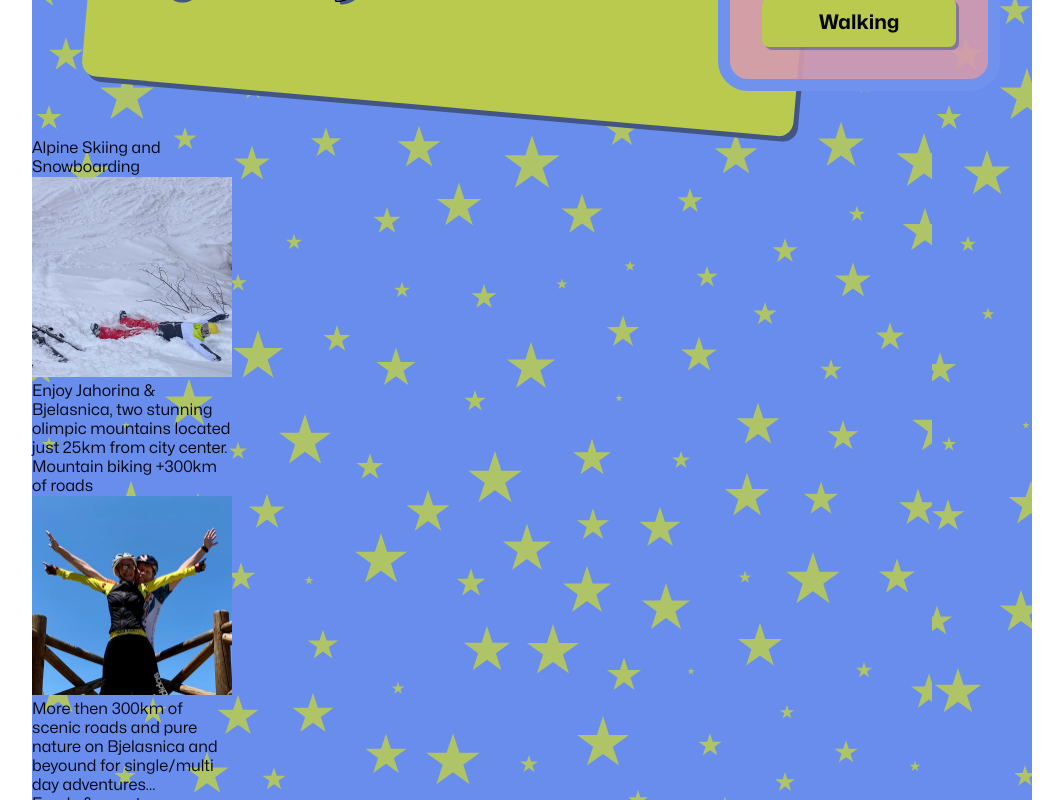
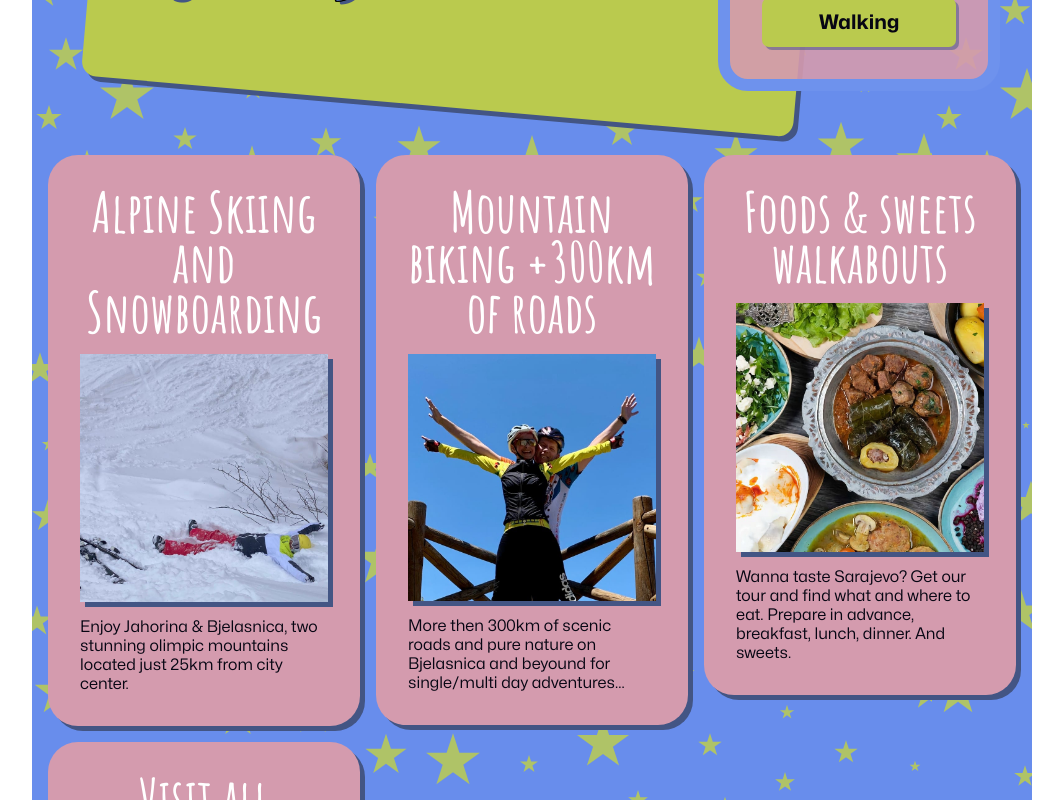
Before and after one commit to drkedrkedjon/sarajevo-tours-react, a React (Vite) app: page / in a window 1280 px wide. Shown: the part 400-1200 px from the top of the page, without its empty margins (108-1171 px from the left). Built offline with nearby package versions, Linux system fonts and the light colour scheme.

Commit message:
Working on container queries for card component

```diff
--- a/css-styles.css
+++ b/css-styles.css
@@ -204,6 +204,7 @@ meter {
   background-image: url(/assets/images/bckg-blue-stars.svg);
   max-width: 1000px;
   margin-inline: auto;
+  overflow: hidden;
 }
 
 /* ************************************** */
@@ -389,6 +390,32 @@ meter {
 /* Card Home Component */
 /* ************************************** */
 
-.card-home {
-  max-width: 200px;
+.home-cards-grid {
+  display: grid;
+  grid-template-columns: repeat(auto-fit, minmax(300px, 1fr));
+  gap: 1rem;
+  padding: 1rem;
 }
+.home-card-container {
+  container-type: inline-size;
+}
+.home-card-article {
+  display: grid;
+  grid-template: repeat(3, auto) / auto;
+  gap: 1rem;
+  background-color: hsl(var(--color-pink));
+  padding: 2rem;
+  border-radius: 30px;
+  box-shadow: 5px 5px 0 hsl(var(--shadow-blue));
+}
+.home-card-article h3 {
+  font-size: var(--fs-700);
+  text-align: center;
+}
+.home-card-article img {
+  box-shadow: 5px 5px 0 hsl(var(--shadow-blue));
+}
+@container (min-width: 420px) {
+  .home-card-article {
+  }
+}
--- a/src/components/CardHome.jsx
+++ b/src/components/CardHome.jsx
@@ -4,10 +4,12 @@ import React from "react";
 export default function CardHome({ card }) {
   const { title, imgUrl, description } = card;
   return (
-    <div className="card-home">
-      <h3>{title}</h3>
-      <img src={imgUrl} alt="Sasa" />
-      <p>{description}</p>
+    <div className="home-card-container">
+      <article className="home-card-article">
+        <h3 className="ff-title color-white">{title}</h3>
+        <img src={imgUrl} alt="Sasa" />
+        <p>{description}</p>
+      </article>
     </div>
   );
 }
--- a/src/pages/HomeCards.jsx
+++ b/src/pages/HomeCards.jsx
@@ -33,5 +33,5 @@ export default function HomeCards() {
     return <CardHome key={card.imgUrl} card={{ ...card }} />;
   });
 
-  return <div>{html}</div>;
+  return <div className="home-cards-grid">{html}</div>;
 }
```
